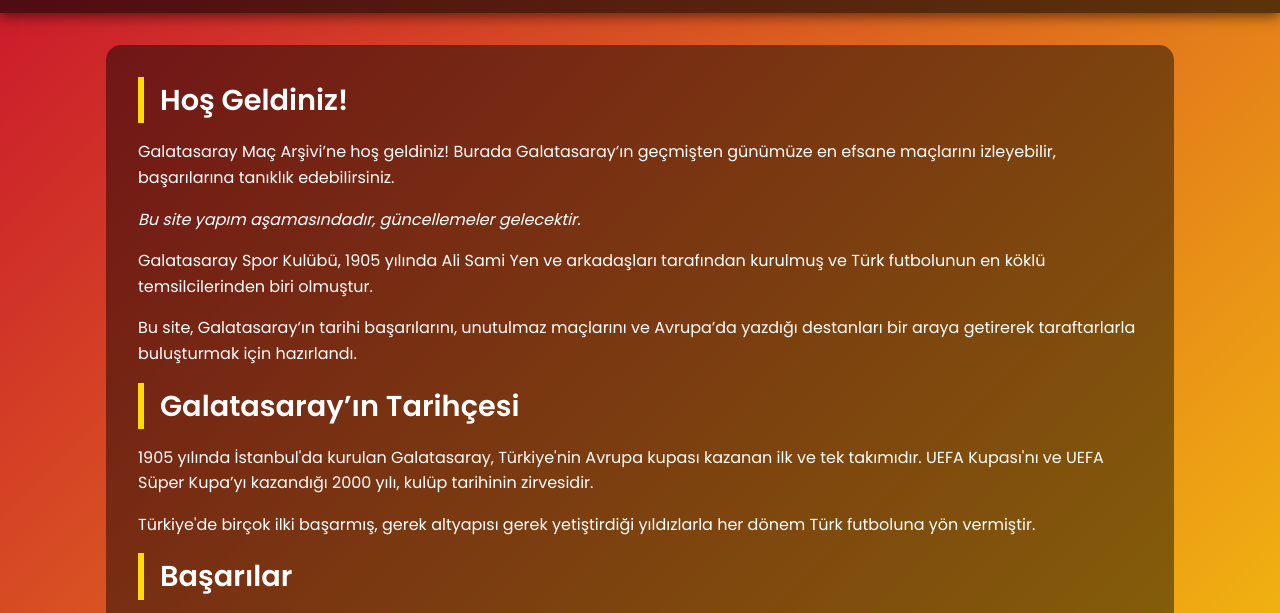
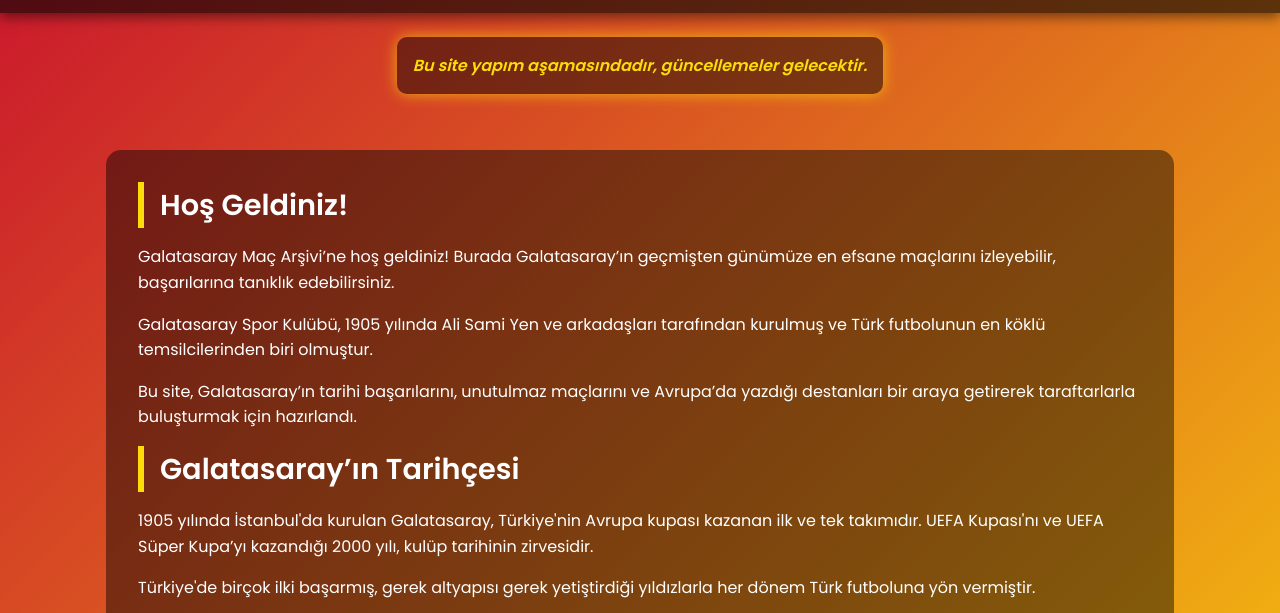
Before and after one commit to MuhammedHoca00/gs-mac-arsivi, a plain HTML site: page index.html in a window 1280 px wide. Shown: the part 133-746 px from the top of the page. Drawn offline with Linux system fonts and the light colour scheme.

Commit message:
Update index.html

```diff
--- a/index.html
+++ b/index.html
@@ -162,19 +162,17 @@
       <div></div><div></div><div></div>
     </div>
     <h1>Galatasaray Maç Arşivi</h1>
-  </header>  <nav id="sidebar">
-    <a href="#anasayfa">Ana Sayfa</a>
-    <a href="#lig">Lig Maçları</a>
-    <a href="#avrupa">Avrupa Maçları</a>
-    <a href="#nostalji">Nostaljik Maçlar</a>
-  </nav>  <main>
+  </header>
+
+  <div style="text-align:center; background: rgba(0,0,0,0.45); margin: 1.5rem auto; max-width: 1100px; border-radius: 10px; padding: 1rem; font-style: italic; color: #fcdd09; font-weight: 600; box-shadow: 0 0 15px rgba(252,221,9,0.7);">
+    Bu site yapım aşamasındadır, güncellemeler gelecektir.
+  </div>
+
+  <main>
     <section id="anasayfa" class="category">
       <div id="anasayfa-content">
         <h2>Hoş Geldiniz!</h2>
         <p>Galatasaray Maç Arşivi’ne hoş geldiniz! Burada Galatasaray’ın geçmişten günümüze en efsane maçlarını izleyebilir, başarılarına tanıklık edebilirsiniz.</p>
-
-        <p><em>Bu site yapım aşamasındadır, güncellemeler gelecektir.</em></p>
-
         <p>Galatasaray Spor Kulübü, 1905 yılında Ali Sami Yen ve arkadaşları tarafından kurulmuş ve Türk futbolunun en köklü temsilcilerinden biri olmuştur.</p>
         <p>Bu site, Galatasaray’ın tarihi başarılarını, unutulmaz maçlarını ve Avrupa’da yazdığı destanları bir araya getirerek taraftarlarla buluşturmak için hazırlandı.</p>
         <h2>Galatasaray’ın Tarihçesi</h2>
@@ -198,9 +196,11 @@
         <p>Hazırsanız, Galatasaray’ın tarihine doğru bir yolculuğa çıkalım!</p>
       </div>
     </section>
-  </main>  <footer>
+  </main>
+  <footer>
     Şampiyon Cimbom!
-  </footer>  <script>
+  </footer>
+  <script>
     const hamburger = document.getElementById('hamburger');
     const sidebar = document.getElementById('sidebar');
 
@@ -208,5 +208,6 @@
       hamburger.classList.toggle('active');
       sidebar.classList.toggle('active');
     });
-  </script></body>
+  </script>
+</body>
 </html>
```
